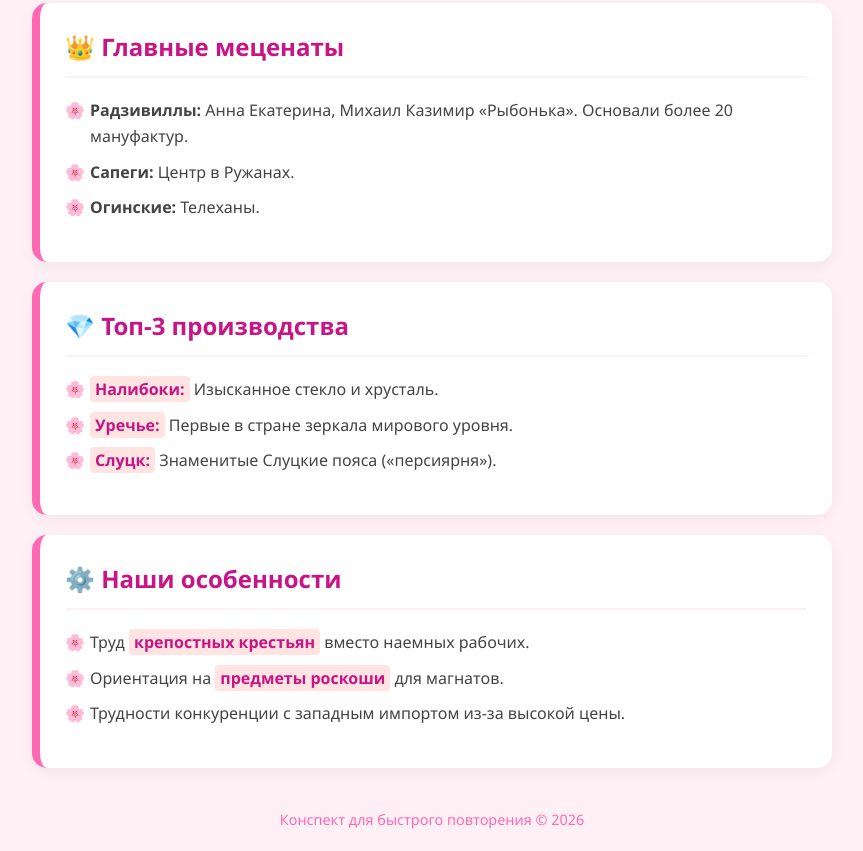
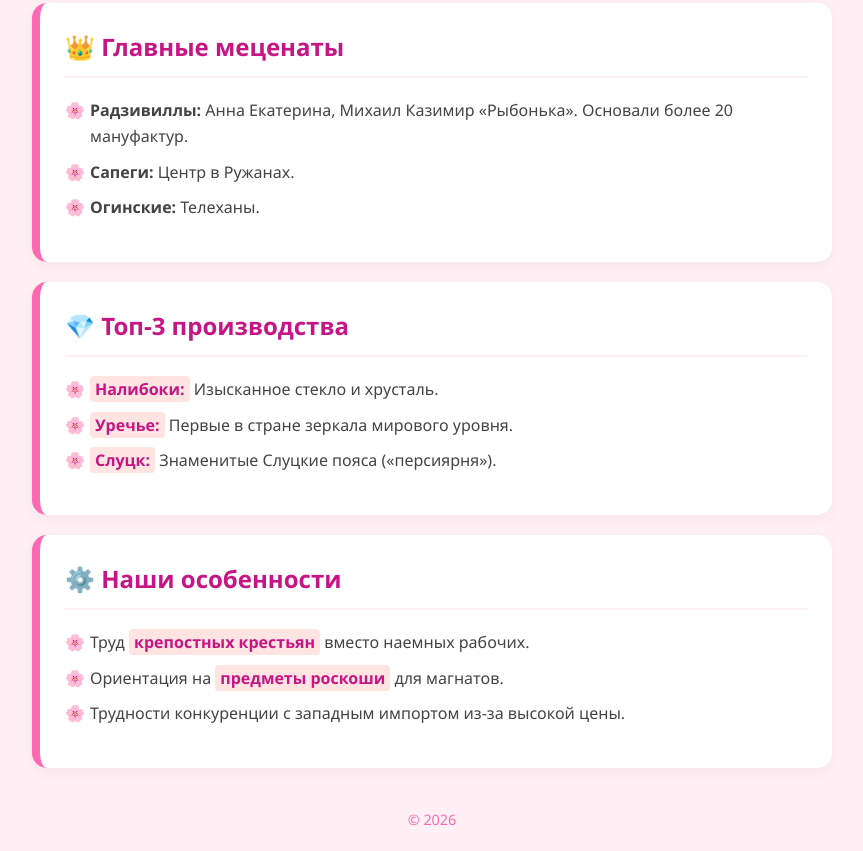
Before and after one commit to egorlak81-alt/history, a plain HTML site: page index.html in a window 1280 px wide. Shown: the part 456-1307 px from the top of the page, without its empty margins (208-1071 px from the left). Drawn offline with Linux system fonts and the light colour scheme.

Commit message:
Update index.html

```diff
--- a/index.html
+++ b/index.html
@@ -142,7 +142,7 @@
         </ul>
     </div>
 <footer>
-        Конспект для быстрого повторения &copy; 2026
+         &copy; 2026
     </footer>
 </div>
 
```
